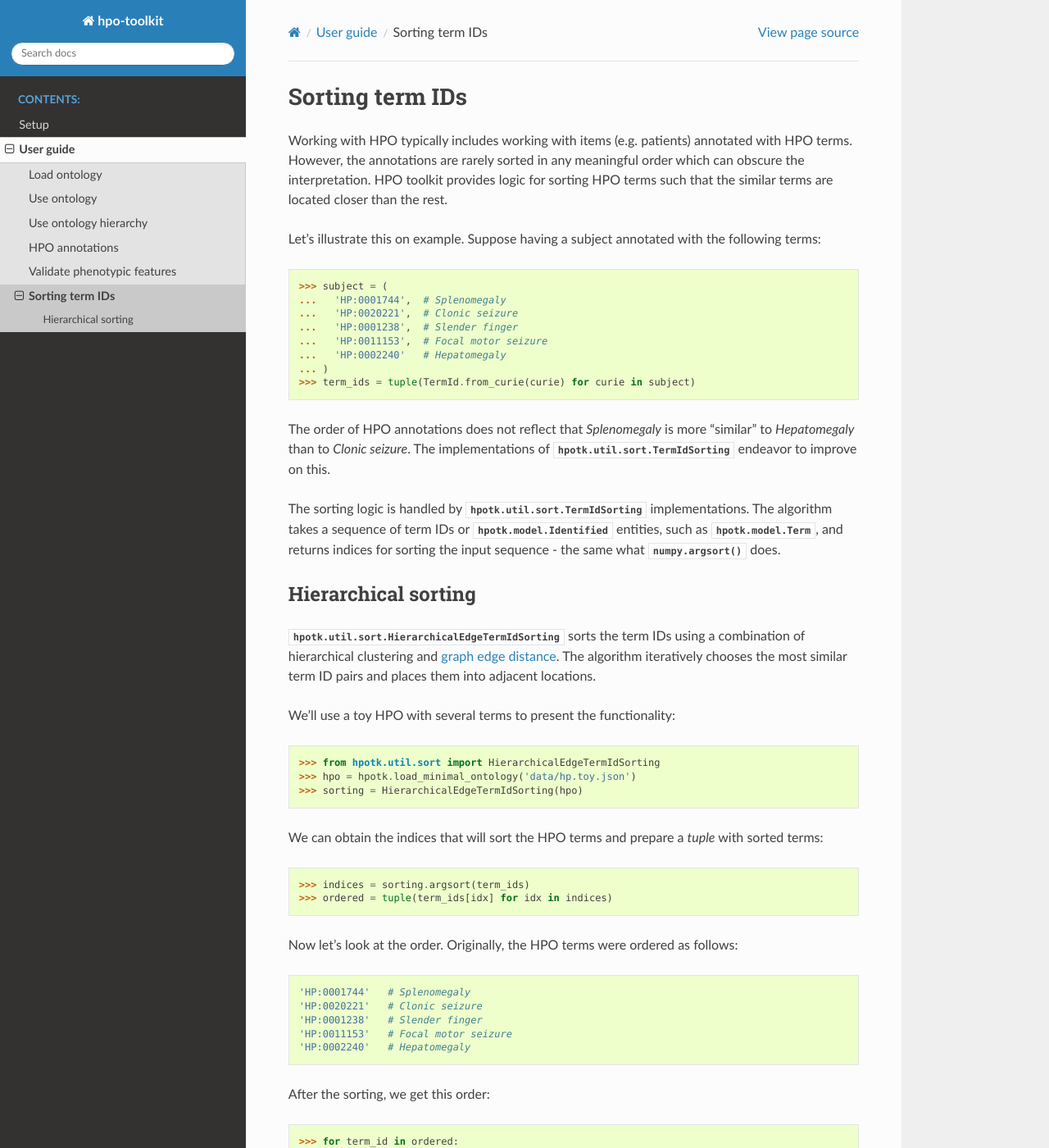
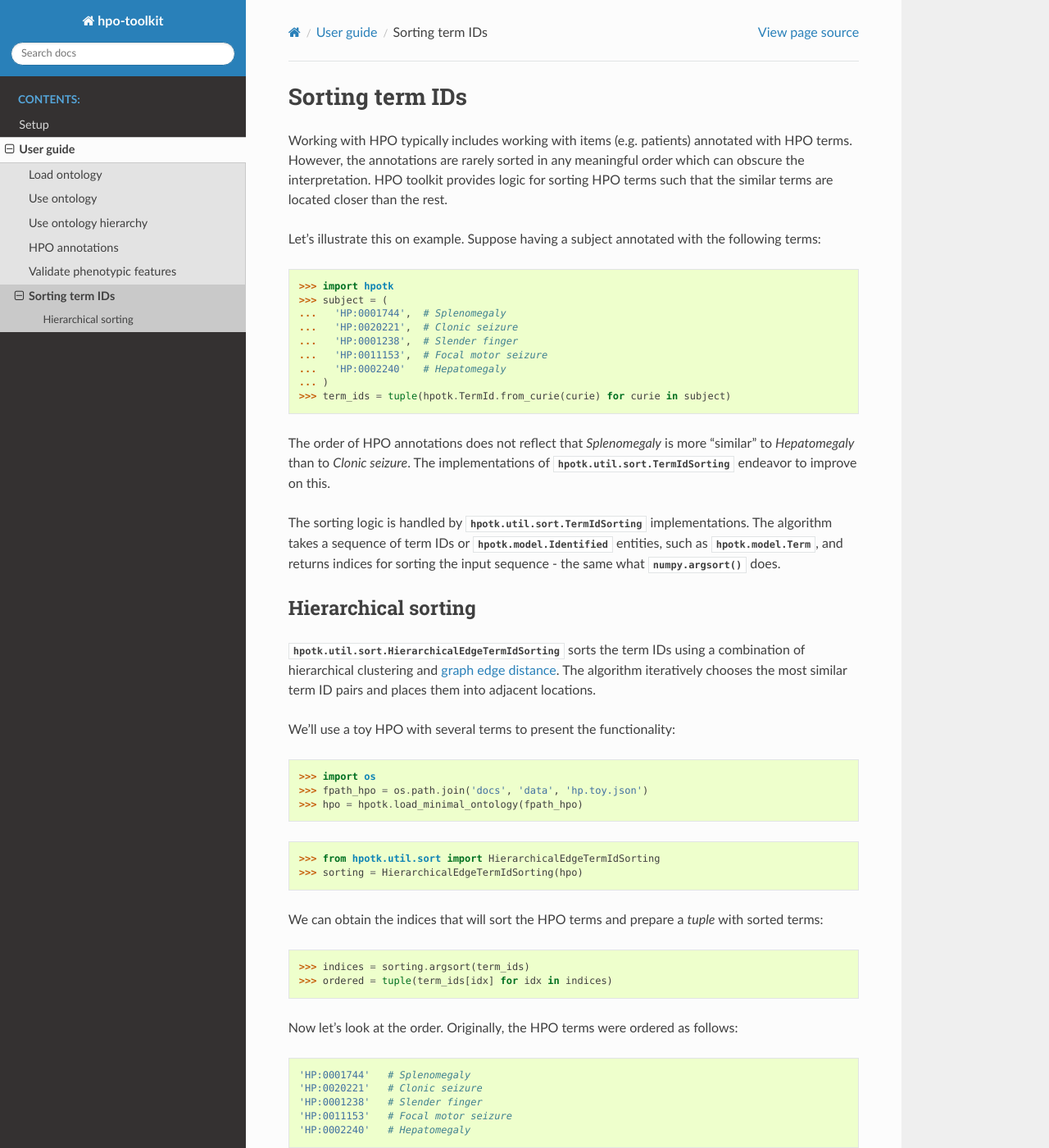
Before and after one commit to ielis/hpo-toolkit, a Sphinx documentation site: the page built from docs/user-guide/sort-term-ids.rst, in a window 1280 px wide and 1400 px high. Shown: the whole window at 82% size. Built offline with Sphinx 7.4.7 and the Read the Docs theme 2.0.0, drawn with Linux system fonts in a browser that asks for light colours; pages that are not in the unit, such as notebooks, are missing from menus.

```diff
--- a/docs/user-guide/sort-term-ids.rst
+++ b/docs/user-guide/sort-term-ids.rst
@@ -10,16 +10,15 @@ HPO toolkit provides logic for sorting HPO terms such that the similar terms are
 
 Let's illustrate this on example. Suppose having a subject annotated with the following terms:
 
-.. doctest:: sort-term-ids
-
-  >>> subject = (
-  ...   'HP:0001744',  # Splenomegaly
-  ...   'HP:0020221',  # Clonic seizure
-  ...   'HP:0001238',  # Slender finger
-  ...   'HP:0011153',  # Focal motor seizure
-  ...   'HP:0002240'   # Hepatomegaly
-  ... )
-  >>> term_ids = tuple(TermId.from_curie(curie) for curie in subject)
+>>> import hpotk
+>>> subject = (
+...   'HP:0001744',  # Splenomegaly
+...   'HP:0020221',  # Clonic seizure
+...   'HP:0001238',  # Slender finger
+...   'HP:0011153',  # Focal motor seizure
+...   'HP:0002240'   # Hepatomegaly
+... )
+>>> term_ids = tuple(hpotk.TermId.from_curie(curie) for curie in subject)
 
 
 The order of HPO annotations does not reflect that *Splenomegaly* is more "similar" to *Hepatomegaly* than
@@ -39,18 +38,18 @@ The algorithm iteratively chooses the most similar term ID pairs and places them
 
 We'll use a toy HPO with several terms to present the functionality:
 
-.. doctest:: sort-term-ids
+>>> import os
+>>> fpath_hpo = os.path.join('docs', 'data', 'hp.toy.json')
+>>> hpo = hpotk.load_minimal_ontology(fpath_hpo)
 
-  >>> from hpotk.util.sort import HierarchicalEdgeTermIdSorting
-  >>> hpo = hpotk.load_minimal_ontology('data/hp.toy.json')
-  >>> sorting = HierarchicalEdgeTermIdSorting(hpo)
+>>> from hpotk.util.sort import HierarchicalEdgeTermIdSorting
+>>> sorting = HierarchicalEdgeTermIdSorting(hpo)
 
 We can obtain the indices that will sort the HPO terms and prepare a `tuple` with sorted terms:
 
-.. doctest:: sort-term-ids
 
-  >>> indices = sorting.argsort(term_ids)
-  >>> ordered = tuple(term_ids[idx] for idx in indices)
+>>> indices = sorting.argsort(term_ids)
+>>> ordered = tuple(term_ids[idx] for idx in indices)
 
 Now let's look at the order. Originally, the HPO terms were ordered as follows::
 
```
Also changed, not shown: other parts of docs/user-guide/sort-term-ids.rst (+7 -8 lines), docs/user-guide/use-hierarchy.rst (+17 -22 lines), docs/user-guide/validate-phenotypic-features.rst (+47 -64 lines), 2 other files.
